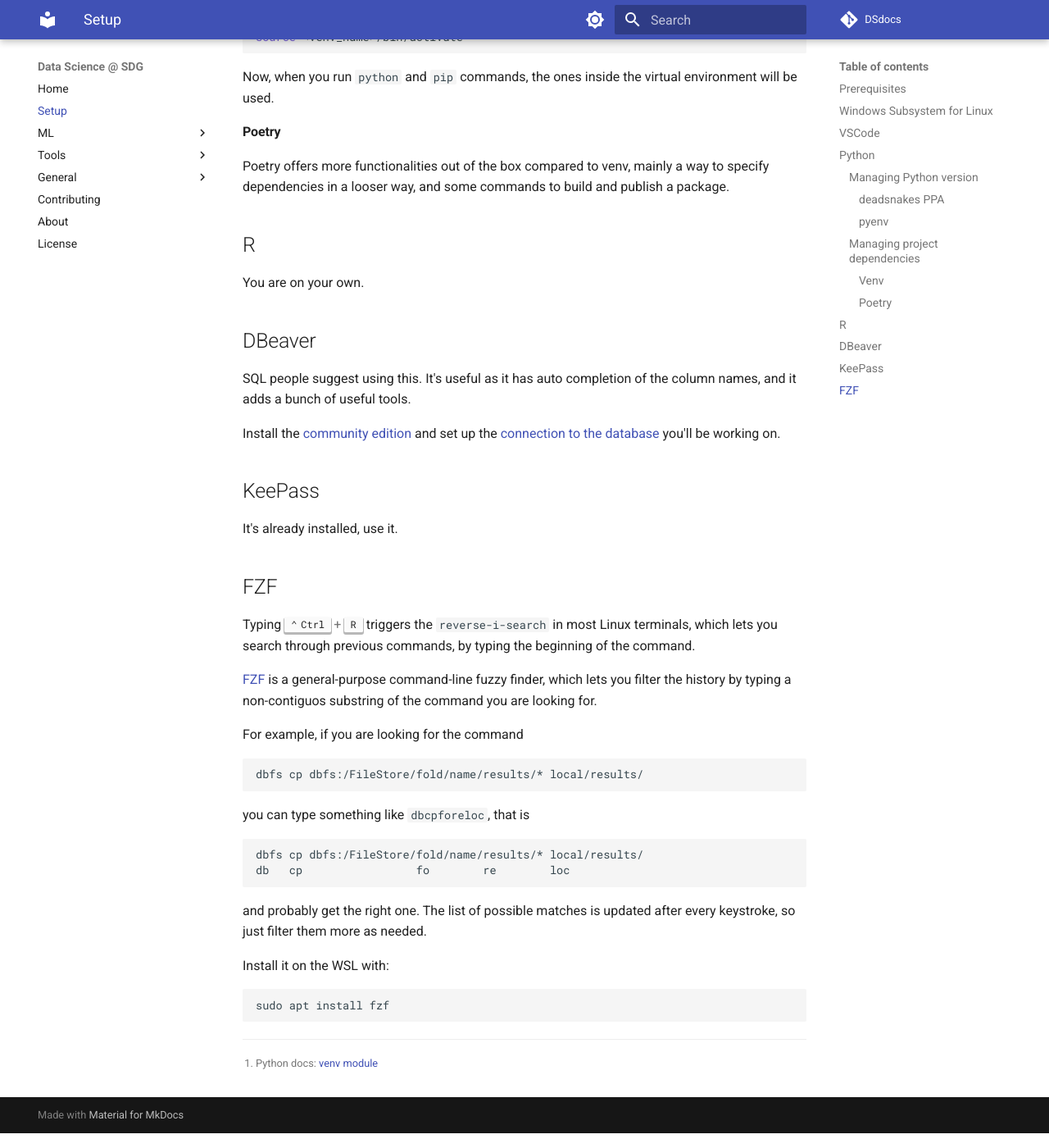
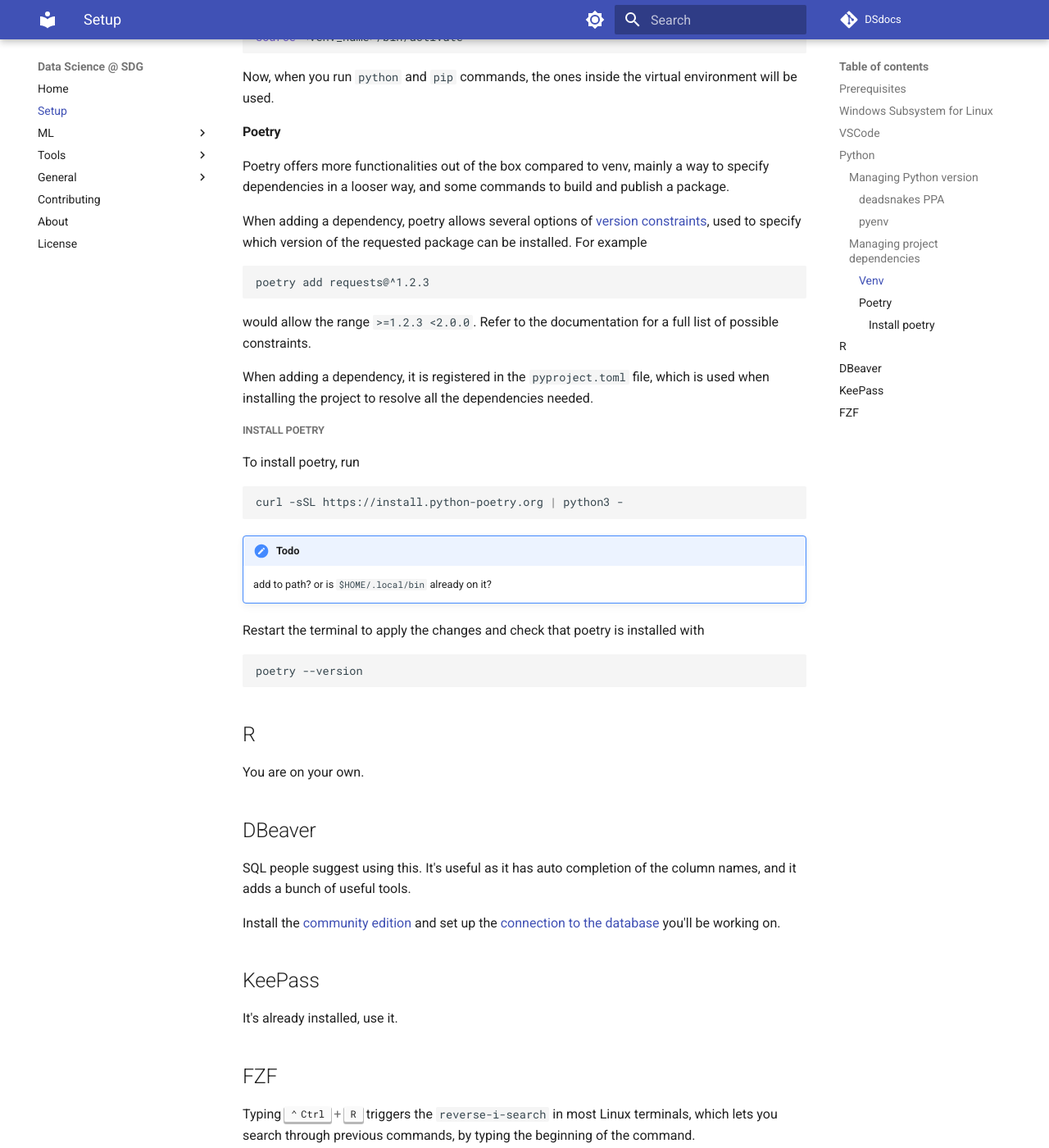
Before and after one commit to pietro-nobili-SDG/dsdocs, an MkDocs documentation site: the page built from docs/setup/env.md, in a window 1280 px wide and 1400 px high, scrolled down 2382 px. Shown: the whole window at 82% size. Built offline with MkDocs 1.6.1 and Material for MkDocs 9.7.7, drawn with Linux system fonts in a browser that asks for light colours; comment, search, counter and statistics services are not loaded.

Commit message:
Add guide for poetry

````diff
--- a/docs/setup/env.md
+++ b/docs/setup/env.md
@@ -138,10 +138,55 @@ the ones inside the virtual environment will be used.
 
 #### Poetry
 
-<!-- The main drawback of `venv` is that it can only specify -->
 Poetry offers more functionalities out of the box compared to venv,
 mainly a way to specify dependencies in a looser way,
 and some commands to build and publish a package.
+
+When adding a dependency,
+poetry allows several options of
+[version constraints](https://python-poetry.org/docs/dependency-specification/),
+used to specify which version of the requested package can be installed.
+For example
+
+``` bash
+poetry add requests@^1.2.3
+```
+
+would allow the range `>=1.2.3 <2.0.0`.
+Refer to the documentation for a full list of possible constraints.
+
+When adding a dependency,
+it is registered in the `pyproject.toml` file,
+which is used when installing the project to resolve all the dependencies needed.
+
+<!--
+| operator                             | val  |
+| :----------------------------------- | ---- |
+| `^` [Caret][poetry_caret]            | data |
+| `~` [Tilde][poetry_tilde]            |      |
+| `*` [Wildcard][poetry_wildcard]      |      |
+| `<` [Inequality][poetry_inequality]  |      |
+| `==` [Exact][poetry_exact]           |      |
+| [Multiple][poetry_multiple]          |      |
+-->
+
+##### Install poetry
+
+To install poetry, run
+
+``` bash
+curl -sSL https://install.python-poetry.org | python3 -
+```
+
+!!! todo
+
+    add to path? or is `$HOME/.local/bin` already on it?
+
+Restart the terminal to apply the changes and check that poetry is installed with
+
+``` bash
+poetry --version
+```
 
 ## R
 
@@ -200,3 +245,10 @@ sudo apt install fzf
 ```
 
 [^1]: Python docs: [venv module](https://docs.python.org/3/library/venv.html#module-venv)
+
+[poetry_caret]: https://python-poetry.org/docs/dependency-specification/#caret-requirements
+[poetry_tilde]: https://python-poetry.org/docs/dependency-specification/#tilde-requirements
+[poetry_wildcard]: https://python-poetry.org/docs/dependency-specification/#wildcard-requirements
+[poetry_inequality]: https://python-poetry.org/docs/dependency-specification/#inequality-requirements
+[poetry_multiple]: https://python-poetry.org/docs/dependency-specification/#multiple-requirements
+[poetry_exact]: https://python-poetry.org/docs/dependency-specification/#exact-requirements
````
